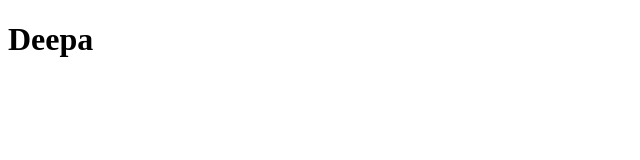
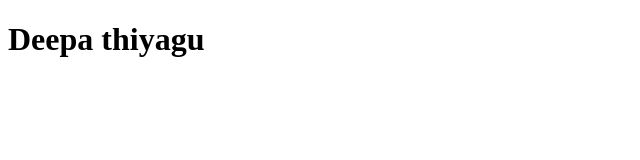
Before and after one commit to Deepathiyagarajan/sample, a plain HTML site: page index.html in a window 1280 px wide. Shown: the whole page, without its empty margins (0-640 px from the left). Drawn offline with Linux system fonts and the light colour scheme.

Commit message:
feat : added another frontend code

```diff
--- a/index.html
+++ b/index.html
@@ -7,6 +7,6 @@
     <title>Document</title>
 </head>
 <body>
-    <h1>Deepa</h1>
+    <h1>Deepa thiyagu</h1>
 </body>
 </html>
```
